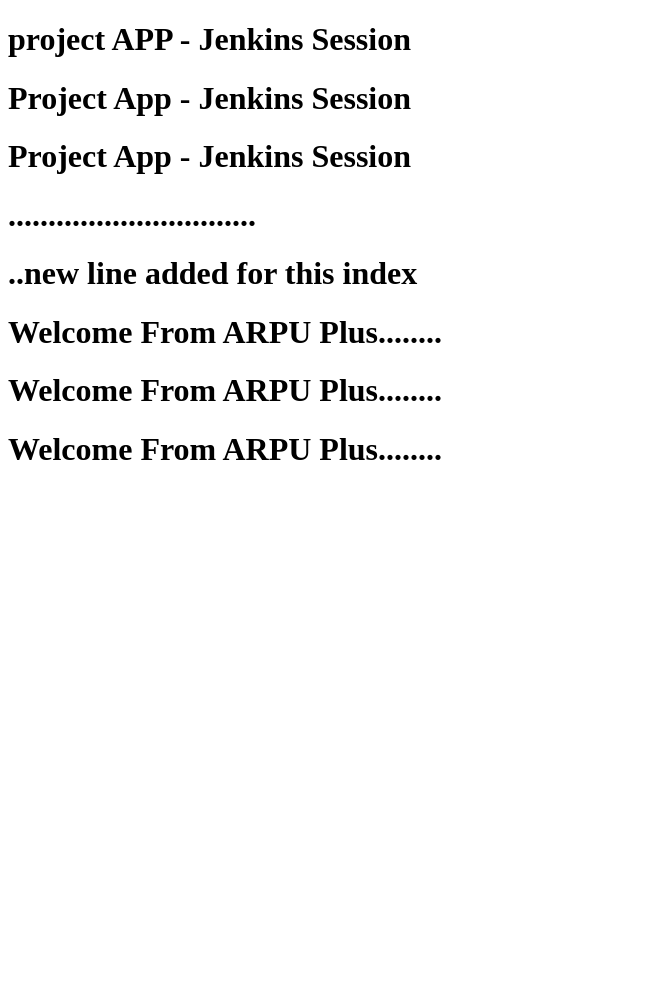
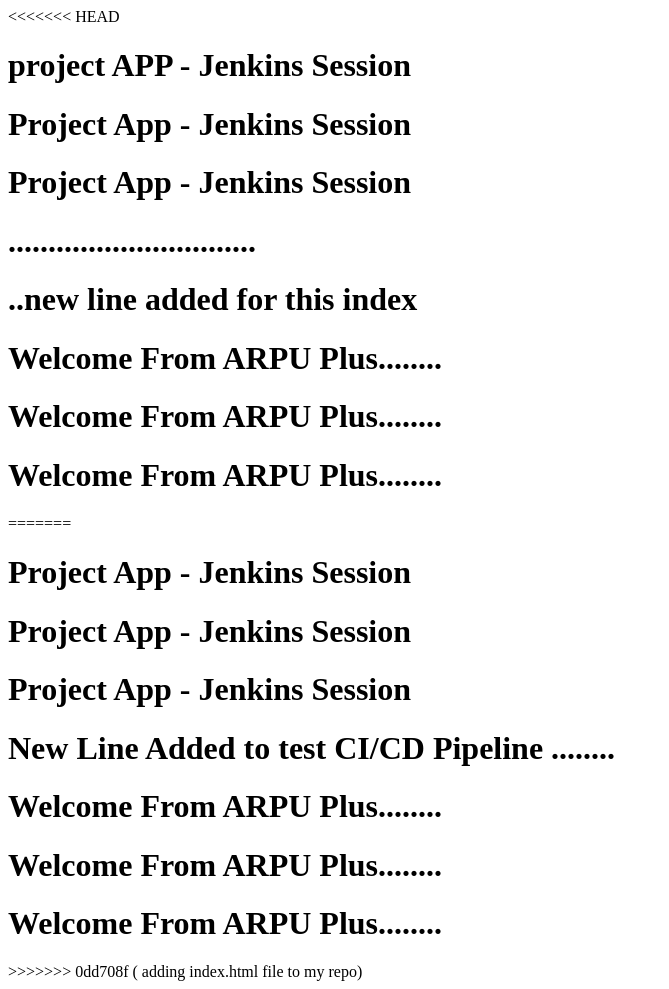
Before and after one commit to mohamedsamir759/github-actions, a plain HTML site: page index.html in a window 1280 px wide. Shown: the whole page, without its empty margins (0-669 px from the left). Before the commit the page ends 800 px from the top, so only its background shows below. Drawn offline with Linux system fonts and the light colour scheme.

Commit message:
adding inex.html file to my Repo

```diff
--- a/index.html
+++ b/index.html
@@ -1,4 +1,5 @@
 <!DOCTYPE html>
+<<<<<<< HEAD
 <html lang="en">
 <head>
     <meta charset="UTF-8">
@@ -15,4 +16,37 @@
     <h1> Welcome From ARPU Plus........</h1>
     <h1> Welcome From ARPU Plus........</h1>
 </body>
+=======
+
+<html lang="en">
+
+<head>
+
+    <meta charset="UTF-8">
+
+    <meta name="viewport" content="width=device-width, initial-scale=1.0">
+
+    <title>Jenkins Session</title>
+
+</head>
+
+<body>
+
+    <h1>Project App - Jenkins Session</h1>
+
+    <h1>Project App - Jenkins Session</h1>
+
+    <h1>Project App - Jenkins Session</h1>
+
+    <h1>New Line Added to test CI/CD Pipeline ........</h1>
+
+    <h1> Welcome From ARPU Plus........</h1>
+
+    <h1> Welcome From ARPU Plus........</h1>
+
+    <h1> Welcome From ARPU Plus........</h1>
+
+</body>
+
+>>>>>>> 0dd708f ( adding index.html file to my repo)
 </html>
```
